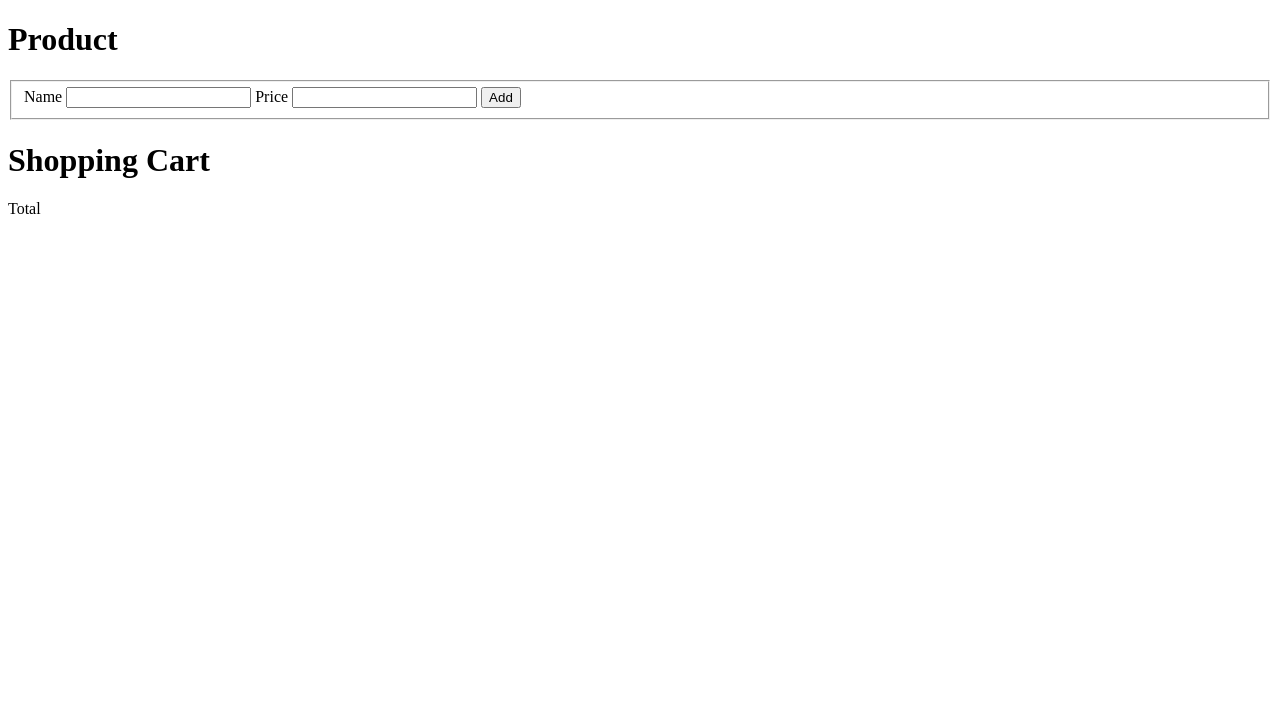
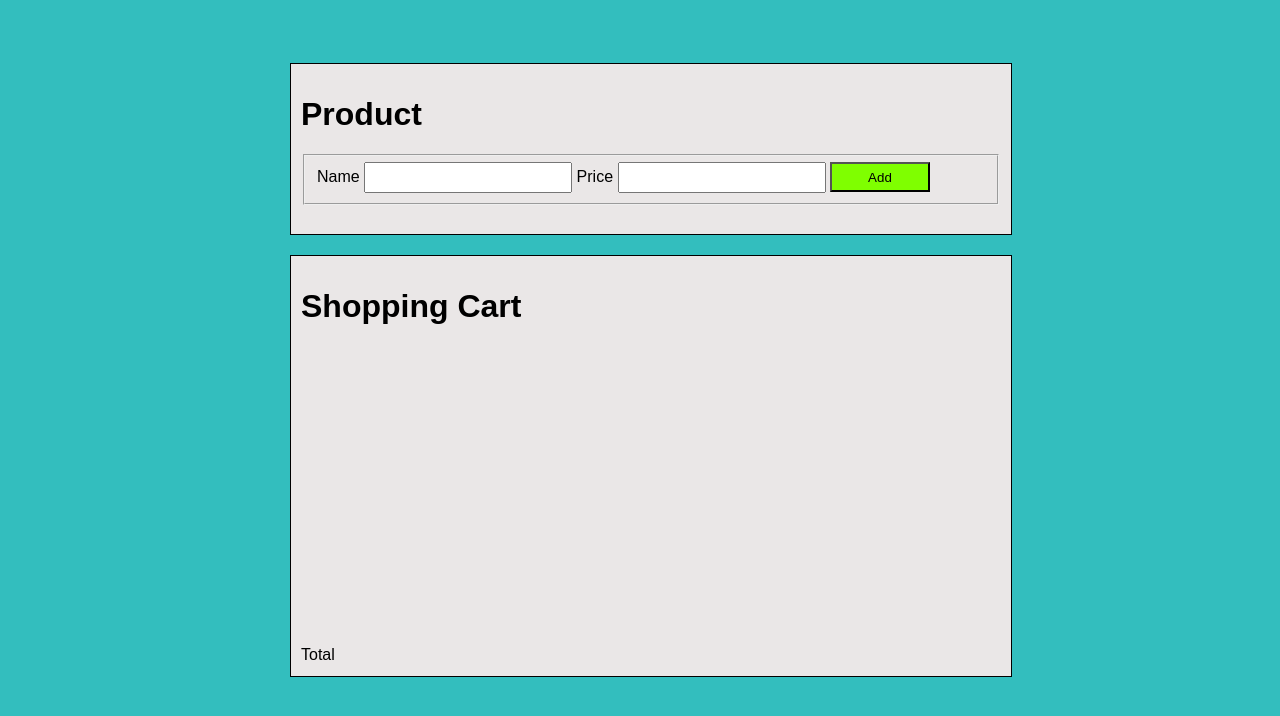
Before and after one commit to JeffLePe/lab5-shopping-cart, a plain HTML site: page index.html in a window 1280 px wide. Drawn offline with Linux system fonts and the light colour scheme.

Commit message:
segunda versão, alterações e arquivo css

```diff
--- /dev/null
+++ b/css/style.css
@@ -0,0 +1,57 @@
+#div-principal {
+    margin: auto;
+    width: 700px;
+    margin-top: 5%;
+    font-family: Arial;
+    background-color: #33bebe;
+}
+
+#div-form {
+    width: 100%;
+    height: 150px;
+    border: solid 1px;
+    margin-bottom: 20px;
+    padding: 10px;
+    background-color: #eae7e7;
+}
+
+#div-list {
+    width: 100%;
+    height: 400px;
+    border: solid 1px;
+    padding: 10px;
+    background-color: #eae7e7;
+}
+
+#div-list-left {
+    width: 50%;
+    height: 300px;
+    float: left;
+}
+
+#div-list-right {
+    width: 50%;
+    height: 300px;
+    float: left;
+
+}
+
+body {
+    background-color: #33bebe;
+}
+
+#name {
+    width: 200px;
+    height: 25px;
+}
+
+#price {
+    width: 200px;
+    height: 25px;
+}
+
+#bt-add {
+    width: 100px;
+    height: 30px;
+    background-color: chartreuse;
+}
--- a/index.html
+++ b/index.html
@@ -2,10 +2,11 @@
 <html>
     <head>
         <meta charset="utf-8">
+        <link rel="stylesheet" href="css/style.css"/>
         <title>Prova</title>
         <body>
-            <div>
-                <div>
+            <div id="div-principal">
+                <div id="div-form">
                     <h1>Product</h1>
                     <fieldset>
                         <form method="" id="form-product">
@@ -13,16 +14,16 @@
                             <input type="text" required id="name"/>
                             <label>Price</label>
                             <input type="text" required id="price"/>
-                            <input type="submit" value="Add"/>
+                            <input type="submit" value="Add" id="bt-add"/>
                         </form>
                     </fieldset>
                 </div>
-                <div>
+                <div id="div-list">
                     <h1>Shopping Cart</h1>
-                    <div>
+                    <div id="div-list-left">
                         <ul id="list-name"></ul>
                     </div>
-                    <div>
+                    <div id="div-list-right">
                         <ul id="list-price"></ul>
                     </div>
                     <p>Total</p>
--- a/js/controller.js
+++ b/js/controller.js
@@ -3,6 +3,7 @@ var controller = {
     init: function() {
         controller.getForm();
         controller.displayProducts();
+        controller.displayTotal();
     },
 
     getForm: function() {
@@ -35,8 +36,13 @@ var controller = {
         var prices = list.getListPrices();
         products.forEach(view.displayList);
         prices.forEach(view.displayListPrice);
+    },
+
+    displayTotal: function(){
+        var total = list.calcTotal();
+        view.displayTotal(total);
     }
 
-}
+};
 
 controller.init();
--- a/js/list.js
+++ b/js/list.js
@@ -45,6 +45,14 @@ var list = {
     savePrice: function() {
         var pricesJsonText = JSON.stringify(list.prices);
         window.localStorage.setItem('list-prices', pricesJsonText);
+    },
+
+    calcTotal: function() {
+        var total = 0;
+        for(var i=0; i < list.prices.length(); i++){
+            total = total + prices[i];
+        }
+        return total;
     }
 
-}
+};
--- a/js/view.js
+++ b/js/view.js
@@ -8,6 +8,11 @@ var view = {
     displayListPrice: function(price){
         var itemlistPrice = view.createItemPrice(price);
         view.addListPrice(itemlistPrice);
+    },
+
+    displayTotal: function(total) {
+        var itemTotal = view.createItemTotal(total);
+        view.addItemTotal(itemTotal);
     },
 
     createItemProduct: function(name){
@@ -22,6 +27,12 @@ var view = {
         return itemPrice;
     },
 
+    createItemTotal: function(total) {
+        var item = document.createElement('p');
+        item.innerHTML = total;
+        return item;
+    },
+
     addListProduct: function(itemListProduct){
         var item = document.getElementById('list-name');
         item.appendChild(itemListProduct);
@@ -30,6 +41,11 @@ var view = {
     addListPrice: function(itemListPrice){
         var item = document.getElementById('list-price');
         item.appendChild(itemListPrice);
+    },
+
+    addItemTotal: function(itemTotal) {
+        var item = document.getElementById('total');
+        item.appendChild(itemTotal);
     }
 
-}
+};
```
